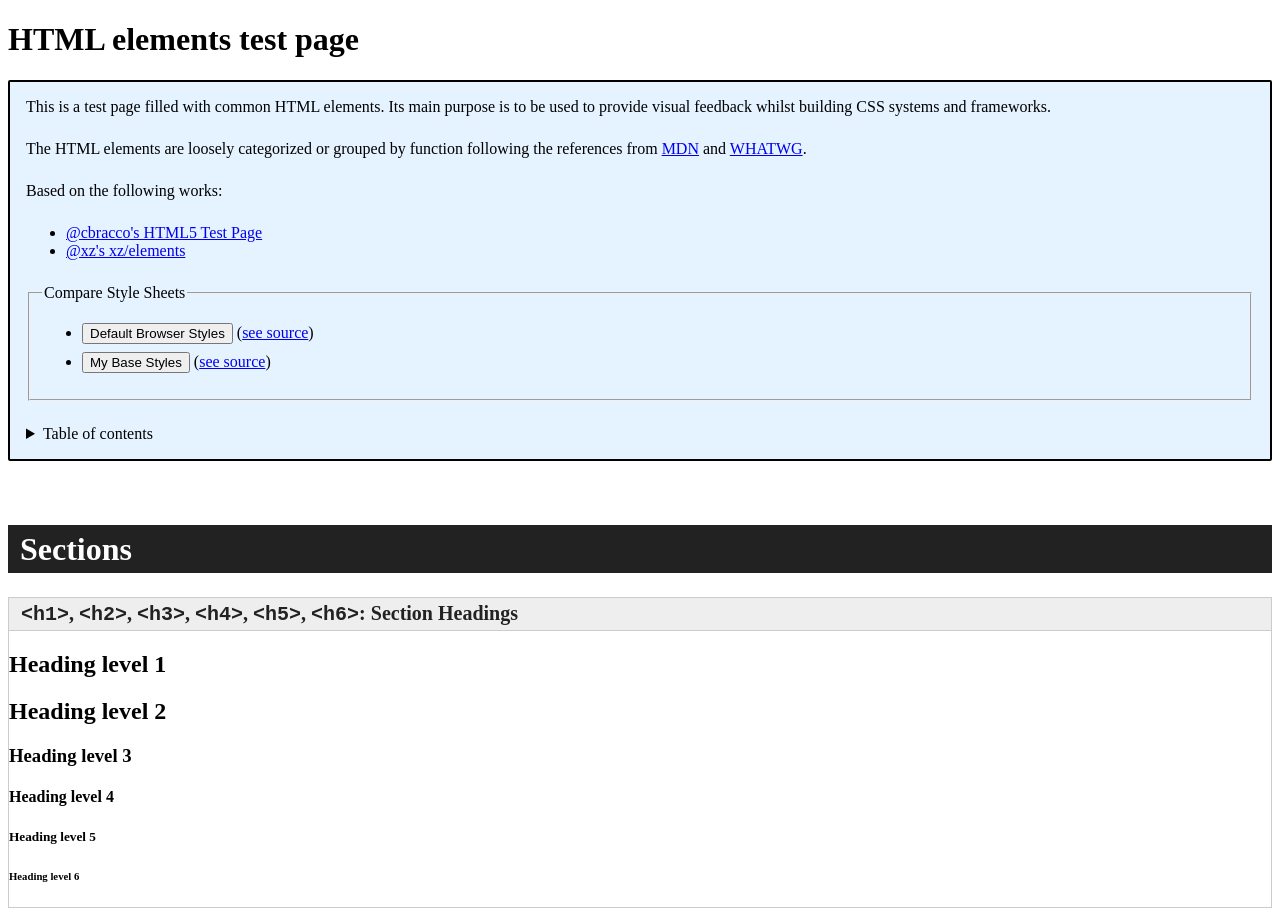
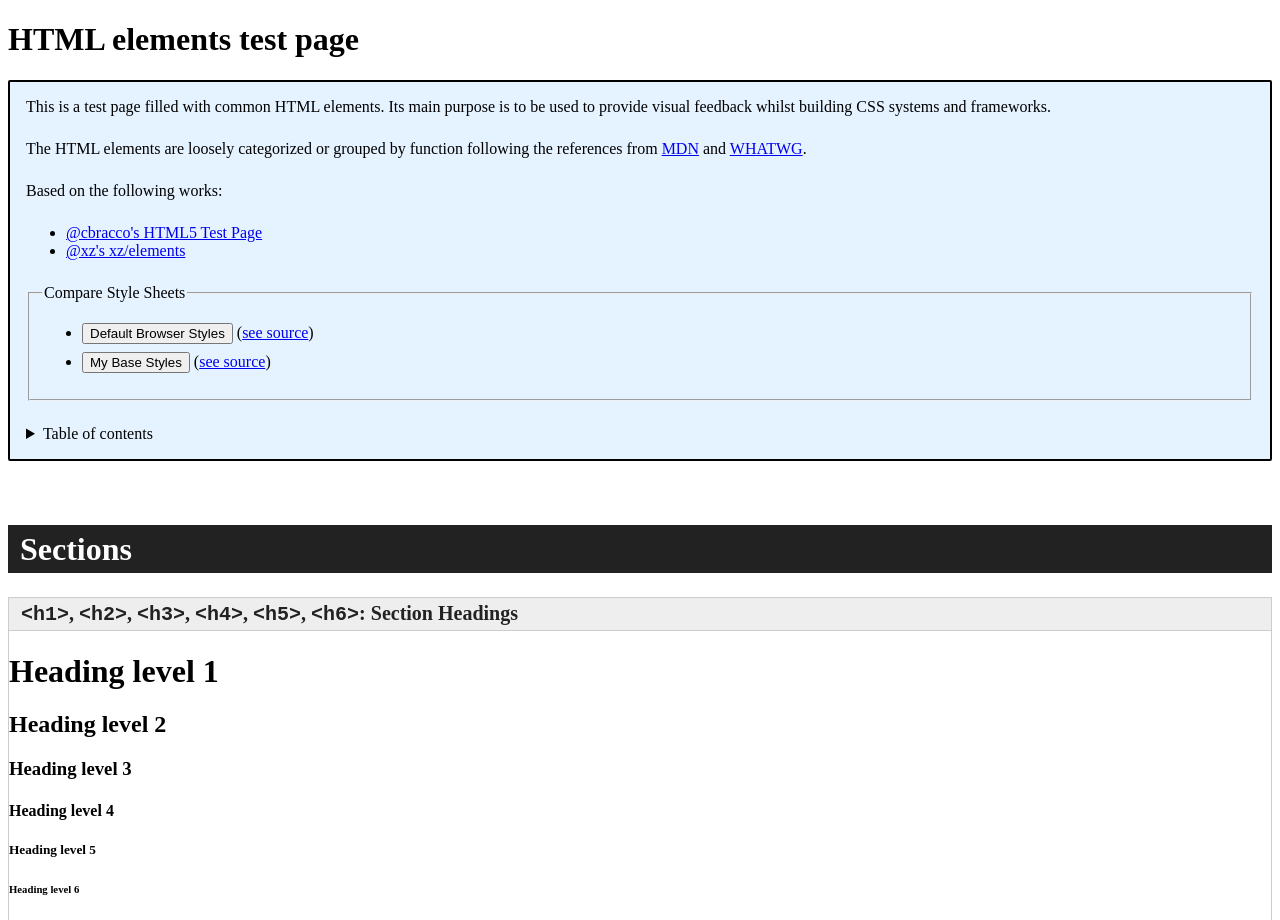
Before and after one commit to germanfrelo/html-elements-test-page, an Astro site: page / in a window 1280 px wide. Shown: the top 920 px of the page. Built offline with nearby package versions, Linux system fonts and the light colour scheme; Astro itself is replaced by a stand-in of ours.

Commit message:
fix: Resolve `H1UserAgentFontSizeInSection` deprecation warning (#188)
- Explicitly define h1 font-size and margin to normalize rendering for users on older browser versions that still apply legacy User Agent styles.
- Resolves the 'H1UserAgentFontSizeInSection' warning to maintain a 100% Lighthouse score.
- Uses 'is:inline' to ensure the style blocks the first paint, preventing a race condition where the browser evaluates unstyled content before the external CSS bundle loads.
- Implementation follows recommendations for preventing "async" CSS flashes that impact Lighthouse audits and CLS.

References:
- https://developer.mozilla.org/en-US/blog/h1-element-styles/

```diff
--- a/src/pages/index.astro
+++ b/src/pages/index.astro
@@ -16,6 +16,13 @@ import "../styles/index.css";
 		<title>HTML Elements Test Page</title>
 		<meta name="description" content="A comprehensive test page filled with common HTML5 elements. Use it to provide visual feedback and debug CSS systems, themes, or frameworks." />
 		<meta name="color-scheme" content="light dark" />
+		<style is:inline>
+			/* Lighthouse 'H1UserAgentFontSizeInSection' fix */
+			:where(h1) {
+				font-size: 2em;
+				margin-block: 0.67em;
+			}
+		</style>
 		<link id="stylesheet" rel="stylesheet" />
 	</head>
 
```
